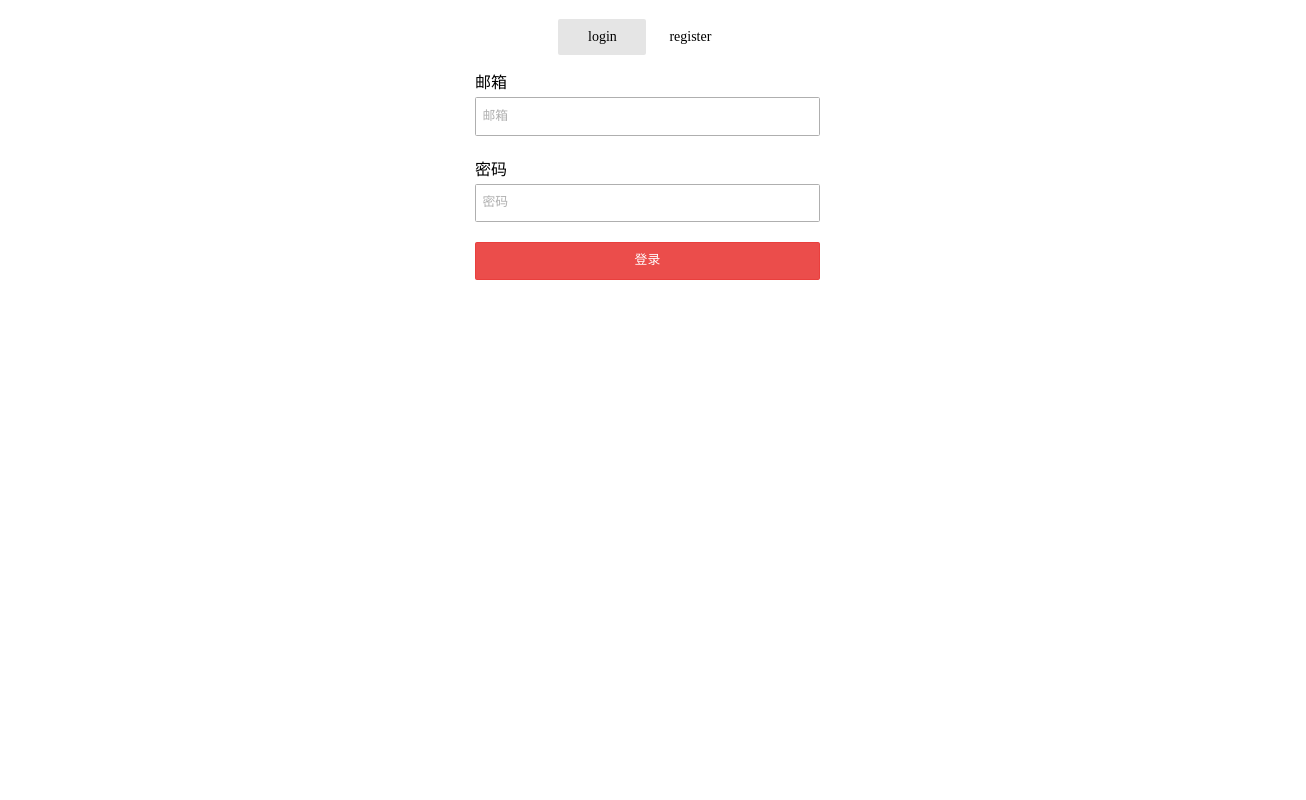
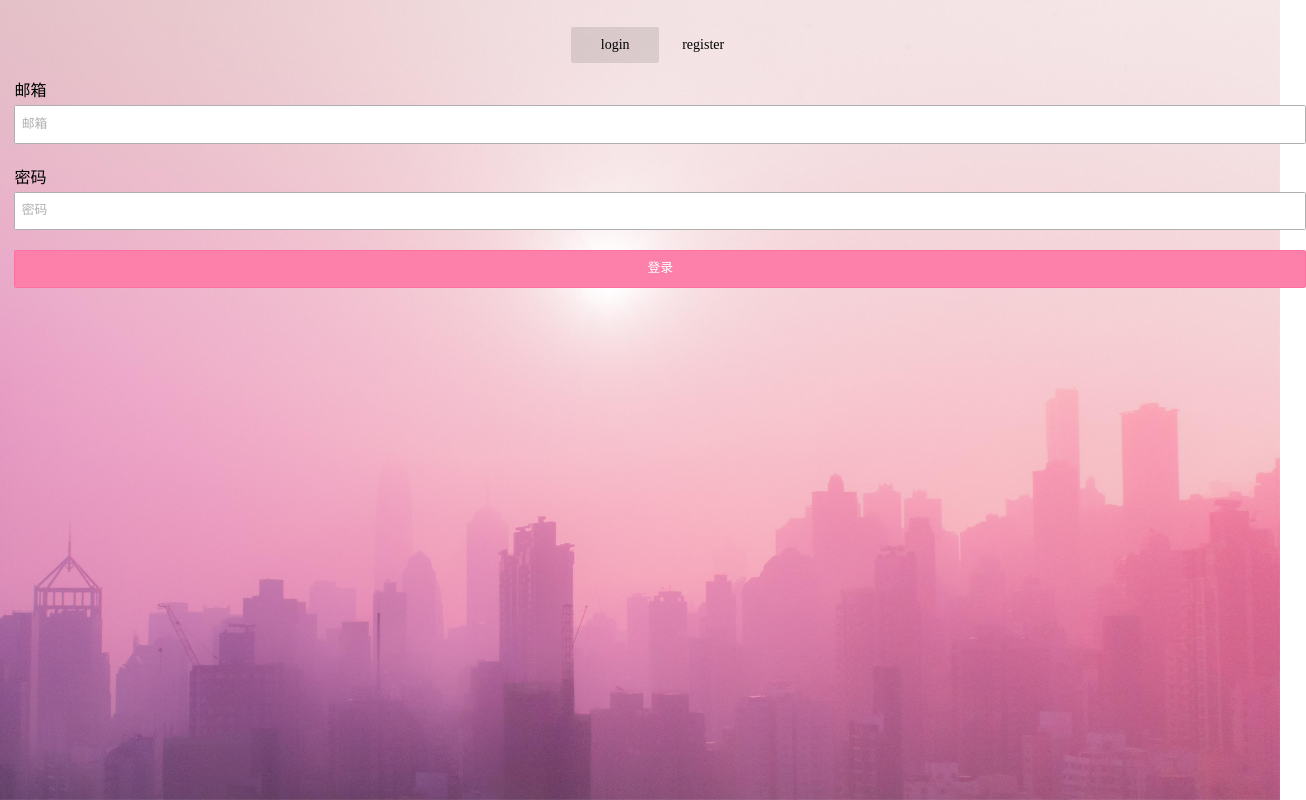
Before and after one commit to jimschenchen/Cupids-Web-2020-archived, a Vue app: page /#/login in a window 1280 px wide. Shown: the whole page, 1306 px wide, since content can reach past the window. Built offline with nearby package versions, Linux system fonts and the light colour scheme.

Commit message:
bg changed

```diff
--- a/src/styles/main.scss
+++ b/src/styles/main.scss
@@ -1,4 +1,4 @@
-$primary-color: #eb4d4b;
+$primary-color: #fc80a9;
 $dark-color: #232323;
 
 @import "./normalize.scss";
--- a/src/views/Login/index.vue
+++ b/src/views/Login/index.vue
@@ -1,10 +1,14 @@
 <template>
-    <div id="login">
-        <div class="login-wrap">
+    <div>
+        <div class="bg"></div>
+        <div class="container">
+            <div class="columns">
+                <div class="column col-12">
                     <ul class="menu-tab">
                         <li v-for="item in menuTab" :key="item.id" :class="{'current':item.current}" @click="toggleMenu(item)">{{item.txt}}</li>
                     </ul>
-
+                </div>
+                <div class="column col-12">
                     <form v-if="menuTab[0].current">
                         <div class="form-group" :class="this.form.mail.error">
                             <label class="form-label">邮箱</label>
@@ -37,6 +41,8 @@
                         </div>
                         <button class="btn btn-primary" @click="submit">登录</button>
                     </form>
+                </div>
+            </div>
 
         </div>
     </div>
@@ -124,20 +130,22 @@ export default {
 
 
 <style lang="scss" scoped>
-#login {
-    height: 100vh;
-    // background-color: #ff7979;
-    // background: url("@/assets/bg.jpg");
-    position: absolute;
-    top:0px;
-    left:0px;
-    width:100%;
-    height:100%;
+
+.bg{
+    position: fixed;
+    background-image: radial-gradient( circle farthest-corner at -1.7% -2.7%,  rgba(250,138,138,1) 0%, rgba(198,124,204,1) 90% );
+    background: url("../../assets/bg.jpg");
+    background-size: cover;
+    top: 0px;
+    left: 0px;
+    height: 100%;
+    width: 100%;
+    z-index: -99999;
 }
 
 .login-wrap {
     width: 330px;
-    margin:auto;
+    margin: auto;
 }
 .menu-tab {
     text-align: center;
```
Lines whose indentation alone changed are shown as unchanged.
